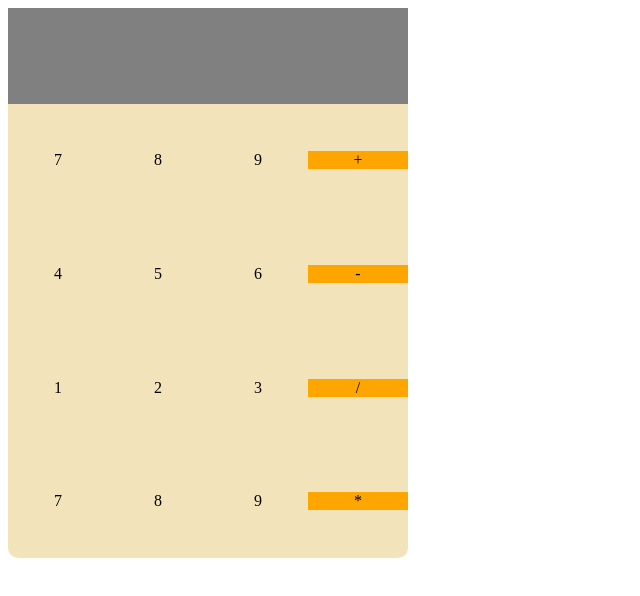
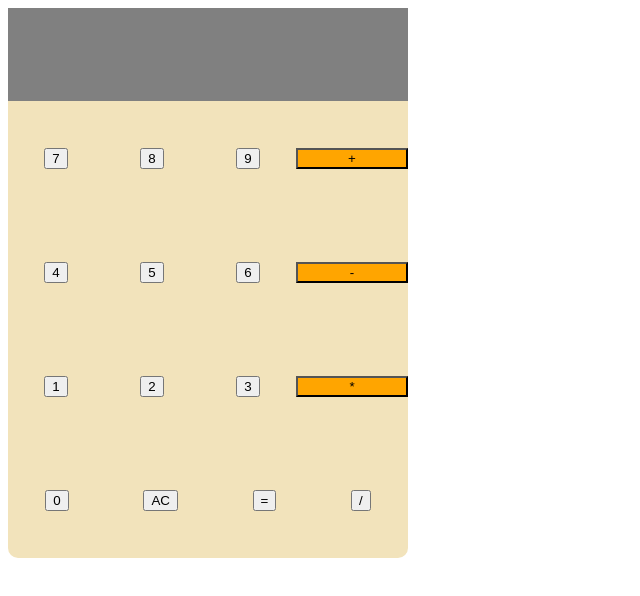
Before and after one commit to mattn909-sudo/calculator, a plain HTML site: page index.html in a window 1280 px wide. Shown: the whole page, without its empty margins (0-640 px from the left). Drawn offline with Linux system fonts and the light colour scheme.

Commit message:
Change index divs to buttons and add operator func

```diff
--- a/index.html
+++ b/index.html
@@ -14,35 +14,33 @@
         </div>
         <div class="calcRow1">
             <div class="number">
-                <div>7</div>
-                <div>8</div>
-                <div>9</div>
+                <button type="button">7</button>
+                <button type="button">8</button>
+                <button type="button">9</button>
             </div>
-                <div class="operator">+</div>
+            <button class="operator" type="button">+</button>
         </div>
         <div class="calcRow2">
             <div class="number">
-                <div>4</div>
-                <div>5</div>
-                <div>6</div>
+                <button type="button">4</button>
+                <button type="button">5</button>
+                <button type="button">6</button>
             </div>
-                <div class="operator">-</div>
+            <button class="operator" type="button">-</button>
         </div>
         <div class="calcRow3">
             <div class="number">
-                <div>1</div>
-                <div>2</div>
-                <div>3</div>
+                <button type="button">1</button>
+                <button type="button">2</button>
+                <button type="button">3</button>
             </div>
-                <div class="operator">/</div>
+            <button class="operator" type="button">*</button>
         </div>
         <div class="calcRow4">
-            <div class="number">
-                <div>7</div>
-                <div>8</div>
-                <div>9</div>
-            </div>
-                <div class="operator">*</div>
+            <button type="button">0</button>
+            <button type="button">AC</button>
+            <button type="button">=</button>
+            <button type="button">/</button>
         </div>
     </div>
 
--- a/myscript.js
+++ b/myscript.js
@@ -1,3 +1,8 @@
+let valueA = 0;
+let valueB = 0;
+let operator = '';
+let perfNextOp = false;
+
 function add(a, b){
     return a + b;
 }
@@ -7,9 +12,22 @@ function sub(a, b){
 }
 
 function divide(a, b){
-    return a/b;
+    return a / b;
 }
 
 function multiply(a,b){
     return a * b;
 }
+
+function operate(a, b, op){
+    switch(op){
+        case '+':
+            return add(a, b);
+        case '-':
+            return sub(a, b);
+        case '*':
+            return multiply(a, b);
+        case '/':
+            return divide(a, b);
+    }
+}
```
